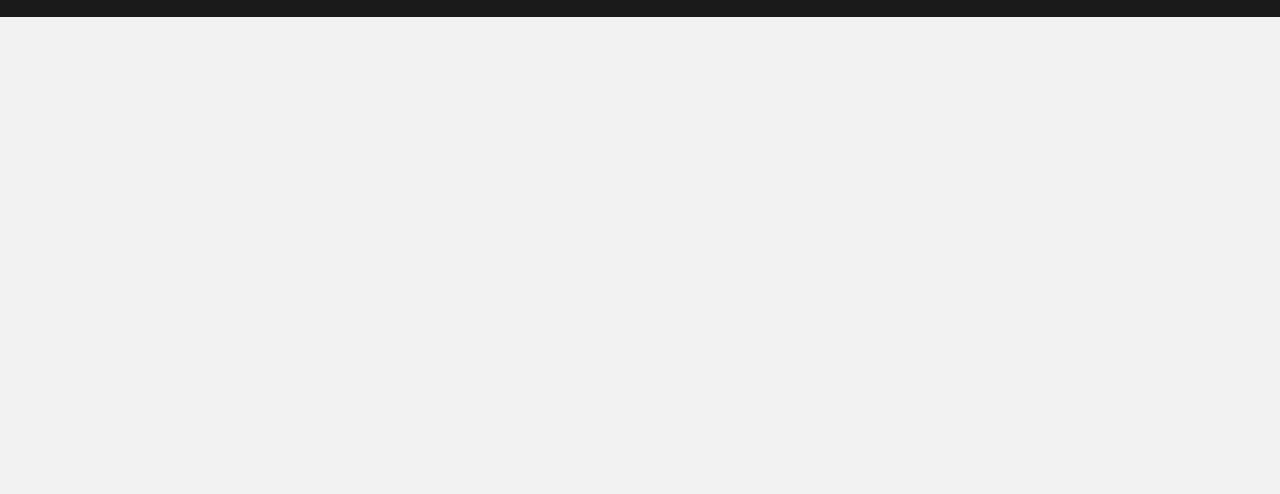
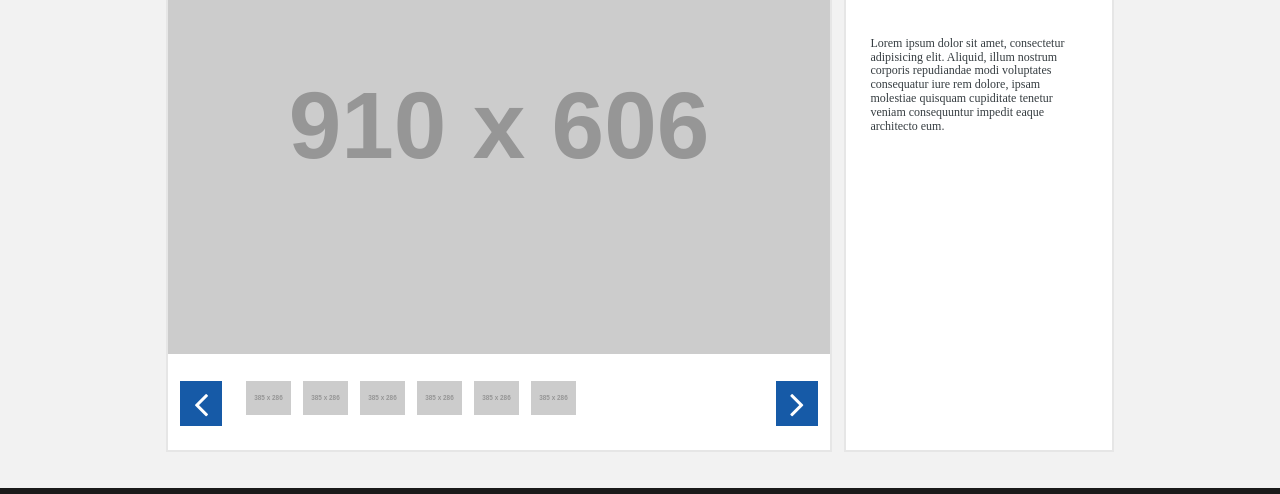
Before and after one commit to killerbytes/angular-carmudi, a website: page app/index.html at #/details in a window 1280 px wide. Shown: the part 257-751 px from the top of the page. Drawn offline with nearby package versions, Linux system fonts and the light colour scheme; some packages are replaced by stand-ins of ours; files that its build step writes are made by us from their sources; placeholder pictures from the web are drawn by us.

Commit message:
details page and styling

```diff
--- a/app/styles/components/_buttons.scss
+++ b/app/styles/components/_buttons.scss
@@ -2,7 +2,7 @@
     padding: .5rem 1rem;
     background-color: $white;
     border: 1px solid #000;
-    color: #363D41;
+    color: $body-text;
 }
 
 .button.primary{
--- a/app/styles/components/_helpers.scss
+++ b/app/styles/components/_helpers.scss
@@ -1,5 +1,8 @@
 .text-center{
   text-align: center;
+}
+.bordered{
+  border: 2px solid $border-color;
 }
 
 .pull-left{ float: left; }
--- a/app/styles/components/_results.scss
+++ b/app/styles/components/_results.scss
@@ -5,9 +5,10 @@ ul.list-results{
     margin-bottom: 1rem;
     a{
         text-decoration: none;
-        color: inherit;
+        color: #000;
     }
     .result-item{
+        @extend .bordered;
         display:flex;
         background-color: $white;
         padding: 1rem;
@@ -16,7 +17,7 @@ ul.list-results{
             width: 160px;
             height: 160px;
             img{
-            width: 100%;
+                width: 100%;
             }
         }
         .item-content {
@@ -24,10 +25,7 @@ ul.list-results{
             flex-grow: 1;
             margin-left: 1rem;
             .info{
-            width: 80%;
-            }
-            .price{
-            color: $secondary;
+                width: 80%;
             }
         }
 
--- /dev/null
+++ b/app/styles/components/_slider.scss
@@ -0,0 +1,40 @@
+.slider-container{
+    background-color: $white;
+}
+.slider{
+    img{
+        width: 100%;
+    }
+    ul.slider-list-navigation{
+        list-style-type: none;
+        margin: 1rem;
+        padding: 0;
+        display: flex;
+        width: 90%;
+        li{
+            margin-right: 1rem;
+            a{
+                display: block;
+                width: 45px;
+                height: 45px;
+            }
+        }
+
+    }
+    .slider-navigation{
+        display: flex;
+        width: 100%;
+        margin: 1rem 0;
+        button.slider-arrows{
+            background-color: $primary;
+            padding: 0;
+            margin: 1rem;
+            color: $white;
+            font-size: 40px;
+            border: none;
+            width: 50px;
+            height: 45px;
+            line-height: 0;
+        }
+    }
+}
--- a/app/styles/main.scss
+++ b/app/styles/main.scss
@@ -1,8 +1,11 @@
 $primary: #165AA7;
 $secondary: #f36519;
 $grey: #f2f2f2;
+$text-gray: #696969;
 $white: #FFF;
 $black: #1a1a1a;
+$body-text: #363D41;
+$border-color: #e6e6e6;
 
 // bower:scss
 @import "font-awesome/scss/font-awesome.scss";
@@ -12,17 +15,21 @@ $black: #1a1a1a;
 @import "components/helpers";
 @import "components/pager";
 @import "components/buttons";
+@import "components/slider";
 
-
+html{
+  font-size: 75%;
+}
 body{
   background-color: $grey;
+  color: $body-text;
   font-size: 12px;
 }
 
 .container{
   display: flex;
   flex-flow: row wrap;
-  max-width: 70rem;;
+  max-width: 90rem;;
   margin: auto;
   .columns{
     padding-left: 1rem;
@@ -50,13 +57,45 @@ footer{
     text-align: left;
   }
 }
-
+.flex{
+  display: flex;
+  .flex-2{
+    width: 50%;
+  }
+}
+.row{
+  width: 90%;
+  margin: auto;
+}
 .main{
   width: 65%;
   margin: auto;
 }
 
-.title-results{
+.results-title{
   font-weight: bold;
   margin: 1rem 0;
 }
+.page-title{
+  margin-top: 5rem;
+}
+.price{
+    color: $secondary;
+}
+
+.location{
+  color: $text-gray;
+  .fa{
+    margin-right: 3px;
+  }
+}
+
+.details{
+  background-color: $white;
+  width: 35%;
+  padding: 1rem;
+  margin-left: 1rem;
+  .location{
+    margin-bottom: 4rem;
+  }
+}
--- a/app/views/details.html
+++ b/app/views/details.html
@@ -1 +1,46 @@
-<p>Details</p>
+<div class="row">
+    <div class="columns">
+        <h2 class="page-title">Hyunda Getz sedan 2009</h2>
+        <div class="flex">
+            <div class="slider-container bordered">
+                <div class="slider">
+                    <div class="slider-theater">
+                        <img src="http://placehold.it/910x606" alt="">
+                    </div>
+                    <div class="slider-navigation">
+                        <button class="slider-arrows">
+                            <i class="fa fa-angle-left" aria-hidden="true"></i>
+                        </button>
+                        <ul class="slider-list-navigation">
+                            <li><a href=""><img src="http://placehold.it/385x286" alt=""></a></li>
+                            <li><a href=""><img src="http://placehold.it/385x286" alt=""></a></li>
+                            <li><a href=""><img src="http://placehold.it/385x286" alt=""></a></li>
+                            <li><a href=""><img src="http://placehold.it/385x286" alt=""></a></li>
+                            <li><a href=""><img src="http://placehold.it/385x286" alt=""></a></li>
+                            <li><a href=""><img src="http://placehold.it/385x286" alt=""></a></li>
+                        </ul>
+                        <button class="slider-arrows pull-right">
+                            <i class="fa fa-angle-right" aria-hidden="true"></i>
+                        </button>
+                    </div>
+                </div>
+
+            </div>
+            <div class="details bordered">
+                <div class="columns">
+                    <div class="price">
+                        <h2>880,000.000</h2>
+                    </div>
+                    <p class="location">
+                        <i class="fa fa-map-marker" aria-hidden="true"></i>
+                        Location, very long location
+                    </p>
+                    <p>Lorem ipsum dolor sit amet, consectetur adipisicing elit. Aliquid, illum nostrum corporis repudiandae modi voluptates consequatur iure rem dolore, ipsam molestiae quisquam cupiditate tenetur veniam consequuntur impedit eaque architecto eum.</p>
+
+                </div>
+            </div>
+
+
+        </div>
+    </div>
+</div>
```
Also changed, not shown: app/views/directives/result-item.html (+4 -1 lines), app/views/main.html (+1 -1 lines).
